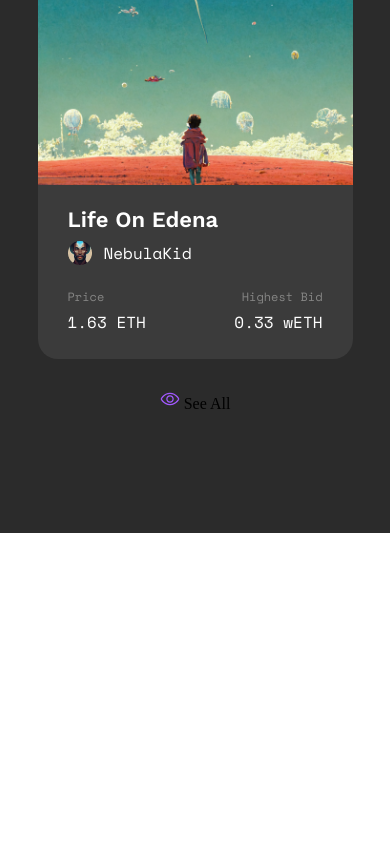
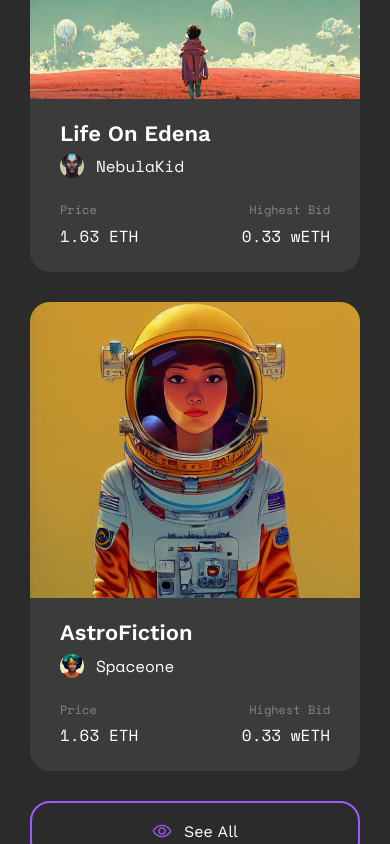
Before and after one commit to DenisFR2727/nft-marketplace-layout, a website: page index.html in a window 390 px wide. Shown: the part 4568-5412 px from the top of the page. Before the commit the page ends 5101 px from the top, so only its background shows below. Drawn offline with nearby package versions, Linux system fonts and the light colour scheme.

Commit message:
discover block and mobile | tablet

```diff
--- a/sass/mobile/_discover.mobile.scss
+++ b/sass/mobile/_discover.mobile.scss
@@ -1,3 +1,95 @@
+@media (max-width: 430px) {
+  .discover-more-nfts {
+    padding: 40px 30px;
+
+    .discover-content {
+      .discover-text {
+        width: 100%;
+
+        .text {
+          max-width: 315px;
+          .text-top {
+            font-size: 28px;
+          }
+          .text-bottom {
+            font-size: 16px;
+          }
+        }
+        .btn-see-hidden {
+          display: none;
+        }
+      }
+      .nft-cards {
+        // width: 100%;
+        display: flex;
+        max-width: 690px;
+        align-items: flex-start;
+        gap: 30px;
+
+        .card-nft-hidden {
+          width: 100%;
+          display: block;
+        }
+        .card {
+          width: 100%;
+          .nft {
+            display: flex;
+            img {
+              width: 100%;
+              max-width: 368px;
+            }
+          }
+          .nft-info {
+            padding: 20px 30px 25px 30px;
+            background-color: #3b3b3b;
+            border-radius: 0 0 20px 20px;
+
+            .info-content {
+              color: var(--White, #fff);
+              font-style: normal;
+              .text {
+              }
+              .artist-name {
+                display: flex;
+                align-items: center;
+                margin-bottom: 25px;
+                padding-top: 5px;
+                img {
+                }
+                .name {
+                }
+              }
+              .price {
+                font-weight: 400;
+                font-family: "Space Mono";
+                .price-text {
+                }
+                .price-crypto {
+                }
+              }
+            }
+          }
+        }
+        .btn-see-mobile {
+          width: 100%;
+          max-width: 368px;
+          display: flex;
+          color: #fff;
+          height: 60px;
+          font-family: "Work Sans";
+          padding: 0px 50px;
+          justify-content: center;
+          align-items: center;
+          gap: 12px;
+          flex: 1 0 0;
+          border-radius: 20px;
+          border: 2px solid var(--Call-to-Action, #a259ff);
+        }
+      }
+    }
+  }
+}
+
 @media (max-width: 375px) {
   .discover-more-nfts {
     padding: 40px 30px;
@@ -20,7 +112,6 @@
         }
       }
       .nft-cards {
-        // width: 100%;
         display: flex;
         max-width: 690px;
         align-items: flex-start;
```
Also changed, not shown: css/style.css, 1 other file.
